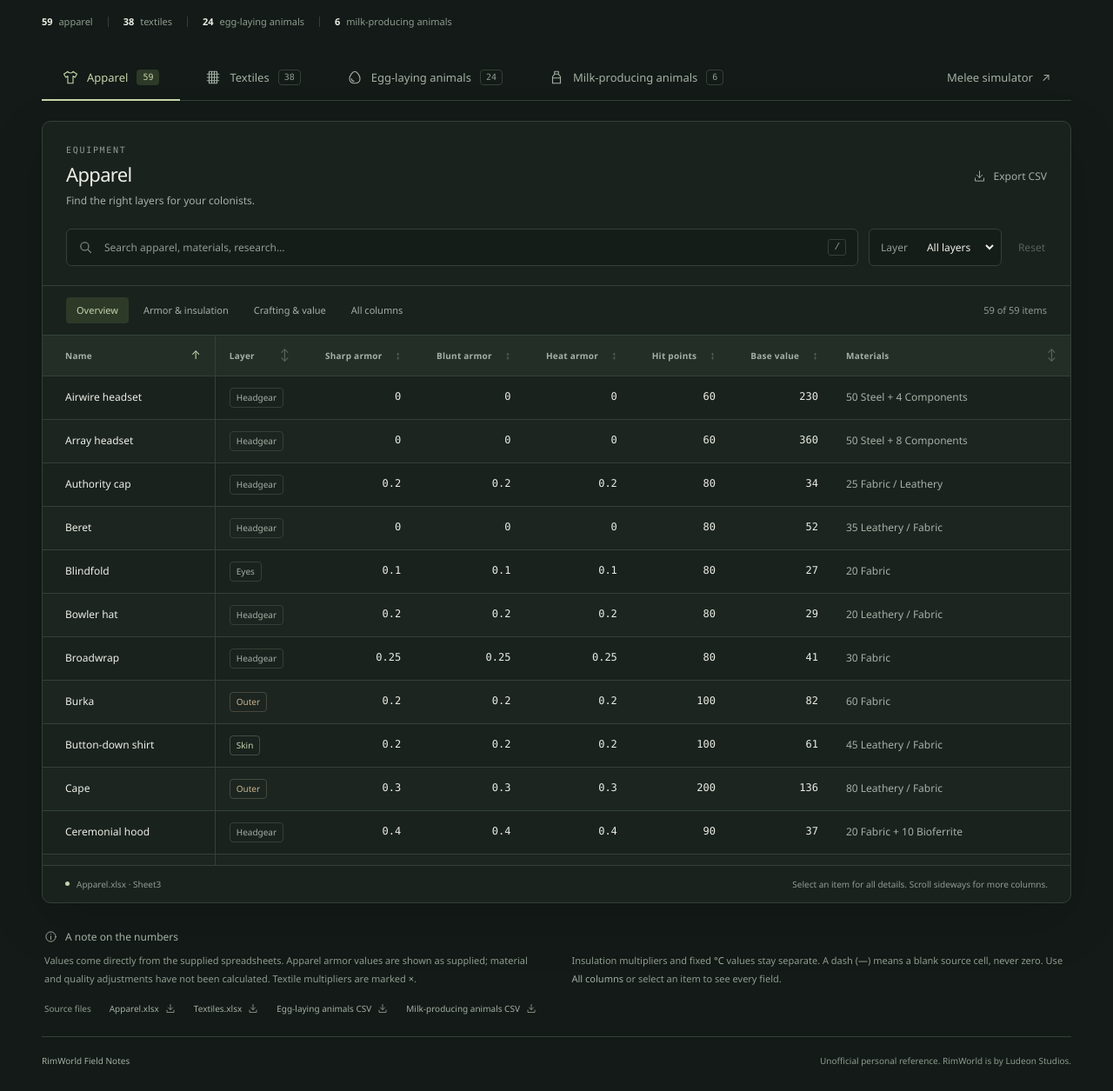
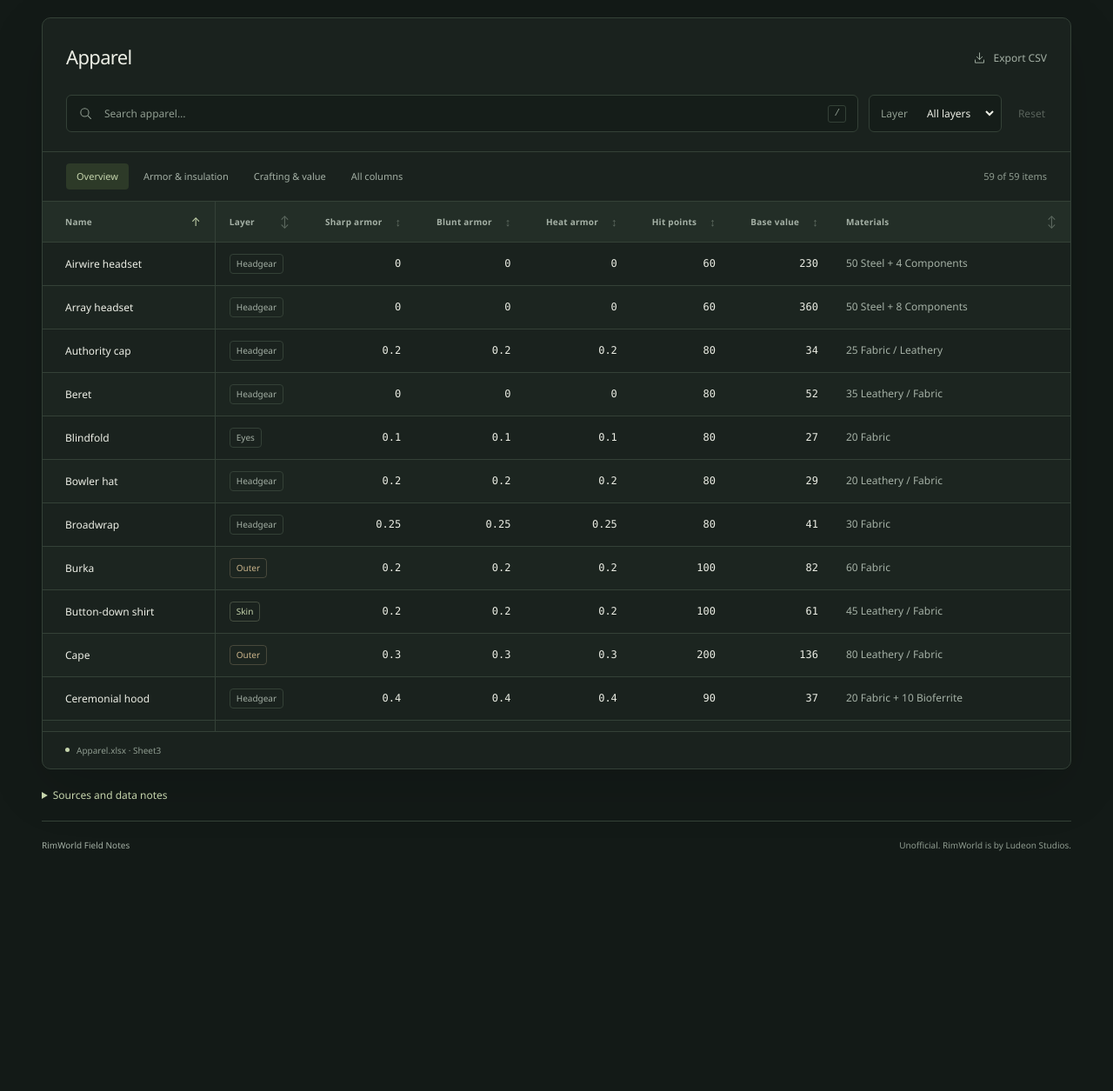
Before and after one commit to ttdow/rimworld-reference, a plain HTML site: page site/index.html in a window 1280 px wide. Shown: the part 256-1511 px from the top of the page at 87% size. After the commit the page ends 1263 px from the top, so only its background shows below. Drawn offline with Linux system fonts and the light colour scheme.

Commit message:
Trim reference table copy and collapse source notes

```diff
--- a/site/assets/app.js
+++ b/site/assets/app.js
@@ -7,10 +7,8 @@
   const collator = new Intl.Collator("en", { numeric: true, sensitivity: "base" });
   const copy = {
     apparel: {
-      eyebrow: "EQUIPMENT",
       countLabel: "items",
-      description: "Find the right layers for your colonists.",
-      placeholder: "Search apparel, materials, research…",
+      placeholder: "Search apparel…",
       category: "Layer",
       categoryAll: "All layers",
       views: [
@@ -21,10 +19,8 @@
       ],
     },
     textiles: {
-      eyebrow: "MATERIALS",
       countLabel: "textiles",
-      description: "Compare the materials behind your apparel.",
-      placeholder: "Search textiles, categories, any value…",
+      placeholder: "Search textiles…",
       category: "Category",
       categoryAll: "All categories",
       views: [
@@ -35,10 +31,8 @@
       ],
     },
     eggs: {
-      eyebrow: "ANIMALS",
       countLabel: "animals",
-      description: "Compare egg output, feed efficiency, and breeding needs.",
-      placeholder: "Search animals, diet, Core, Odyssey…",
+      placeholder: "Search animals…",
       category: "Diet",
       categoryAll: "All diets",
       filters: [
@@ -53,10 +47,8 @@
       ],
     },
     milk: {
-      eyebrow: "ANIMALS",
       countLabel: "animals",
-      description: "Compare milk yield, feed needs, climate, and caravan roles.",
-      placeholder: "Search animals, notes, diet, caravan roles…",
+      placeholder: "Search animals…",
       category: "Pack animal",
       categoryAll: "Either",
       filters: [{ key: "caravanMount", label: "Caravan mount", all: "Either" }],
@@ -91,7 +83,6 @@
   const state = { dataset: "apparel", tables: {} };
   for (const key of Object.keys(datasets)) {
     state.tables[key] = { query: "", category: "", filters: {}, view: "overview", sort: "name", direction: "asc" };
-    $(`#${key}-total`).textContent = datasets[key].rows.length;
     $(`#${key}-count`).textContent = datasets[key].rows.length;
   }
 
@@ -329,8 +320,6 @@
       button.setAttribute("aria-pressed", String(selected));
     }
     $("#table-title").textContent = data.name;
-    $("#table-eyebrow").textContent = words.eyebrow;
-    $("#table-description").textContent = words.description;
     $("#search").value = current.query;
     $("#search").placeholder = words.placeholder;
     $("#category-label").textContent = words.category;
@@ -369,7 +358,7 @@
     }
     $("#detail-fields").replaceChildren(fragment);
     const sourceLabel = [data.source.file, data.source.sheet, `row ${row.sourceRow}`].filter(Boolean).join(" · ");
-    $("#detail-source").textContent = `Source: ${sourceLabel}. Values as supplied.`;
+    $("#detail-source").textContent = `Source: ${sourceLabel}`;
     $("#detail-dialog").showModal();
     $("#detail-dialog").scrollTop = 0;
     $("#close-detail").focus({ preventScroll: true });
@@ -424,7 +413,9 @@
   window.addEventListener("hashchange", () => {
     const key = window.location.hash.slice(1);
     if (datasets[key]) selectDataset(key);
+    if (key === "source-notes") $("#source-notes").open = true;
   });
+  $('.source-link[href="#source-notes"]').addEventListener("click", () => { $("#source-notes").open = true; });
   $("#search").addEventListener("input", (event) => { activeState().query = event.target.value; renderTable(); });
   $("#category").addEventListener("change", (event) => { activeState().category = event.target.value; renderTable(); });
   $("#reset-filters").addEventListener("click", resetFilters);
@@ -448,5 +439,6 @@
   try { savedTheme = localStorage.getItem("rimworld-field-notes-theme") || "dark"; } catch { /* Use default. */ }
   setTheme(savedTheme);
   const requestedDataset = window.location.hash.slice(1);
+  if (requestedDataset === "source-notes") $("#source-notes").open = true;
   selectDataset(datasets[requestedDataset] ? requestedDataset : "apparel");
 })();
--- a/site/assets/styles.css
+++ b/site/assets/styles.css
@@ -74,13 +74,12 @@
 .icon-button { width: 38px; height: 38px; display: inline-flex; align-items: center; justify-content: center; border: 1px solid var(--line); border-radius: 7px; background: transparent; color: var(--muted); }
 .icon-button:hover { color: var(--accent); background: var(--hover); }
 .page-intro { padding: 43px 0 29px; position: relative; }
+.page-intro.reference-intro { padding-block: 24px; }
+.reference-intro h1 { font-size: 32px; }
 .eyebrow { margin: 0; color: var(--subtle); font-family: Consolas, "SFMono-Regular", monospace; font-size: 10px; font-weight: 500; letter-spacing: .17em; }
 h1 { margin: 7px 0 8px; font-family: Georgia, "Times New Roman", serif; font-size: clamp(32px, 3.7vw, 50px); line-height: 1.2; font-weight: 400; letter-spacing: -.04em; }
 .title-period { color: var(--gold); }
 .intro-copy { margin: 0; color: var(--muted); font-size: 14px; }
-.intro-index { display: flex; align-items: center; gap: 17px; margin-top: 20px; color: var(--subtle); font-size: 11px; }
-.intro-index strong { color: var(--text); font-weight: 600; margin-right: 4px; font-variant-numeric: tabular-nums; }
-.index-divider { height: 12px; width: 1px; background: var(--line); }
 .dataset-nav { display: flex; flex-wrap: wrap; gap: 5px; padding-block: 3px 0; border-bottom: 1px solid var(--line); margin-bottom: 23px; }
 .dataset-button { display: inline-flex; align-items: center; justify-content: center; gap: 10px; padding: 13px 24px 15px; background: transparent; color: var(--muted); position: relative; font-size: 13px; }
 .dataset-button .icon { width: 18px; height: 18px; }
@@ -93,7 +92,6 @@
 .reference-panel { border: 1px solid var(--line); border-radius: 10px; background: var(--panel); box-shadow: var(--shadow); overflow: hidden; }
 .panel-heading { padding: 25px 27px 23px; display: flex; justify-content: space-between; align-items: center; gap: 20px; }
 .panel-heading h2 { margin: 2px 0 3px; font-size: 22px; font-weight: 550; letter-spacing: -.03em; }
-.panel-description { margin: 0; font-size: 12px; color: var(--muted); }
 .text-button { display: inline-flex; align-items: center; justify-content: center; gap: 9px; padding: 8px 0; background: transparent; color: var(--accent); font-size: 12px; text-decoration: none; }
 .text-button:hover { text-decoration: underline; text-underline-offset: 4px; }
 .text-button .icon { width: 15px; height: 15px; }
@@ -148,16 +146,13 @@
 .table-footer > span:first-child { display: flex; align-items: center; gap: 8px; flex: 0 1 auto; min-width: 0; }
 #source-label { overflow-wrap: anywhere; }
 .footer-dot { width: 5px; height: 5px; background: var(--accent); border-radius: 50%; }
-.empty-state { text-align: center; padding: 60px 20px; border-top: 1px solid var(--line); }
-.empty-state > .icon { color: var(--subtle); width: 27px; height: 27px; }
-.empty-state h3 { font-weight: 500; margin: 12px 0 4px; font-size: 17px; }
+.empty-state { text-align: center; padding: 24px 20px; border-top: 1px solid var(--line); }
 .empty-state p { color: var(--muted); margin: 0 0 10px; font-size: 12px; }
-.source-notes { padding: 29px 3px 24px; }
-.notes-heading { display: flex; align-items: center; gap: 9px; color: var(--muted); }
-.notes-heading .icon { width: 15px; height: 15px; }
-.notes-heading h2 { margin: 0; font-size: 12px; font-weight: 550; }
-.notes-grid { display: grid; grid-template-columns: 1fr 1fr; gap: 35px; margin-top: 8px; }
-.notes-grid p { margin: 0; color: var(--subtle); font-size: 11px; line-height: 1.9; max-width: 610px; }
+.source-notes { padding: 20px 0; }
+.source-notes > summary { cursor: pointer; color: var(--accent); font-size: 12px; }
+.notes-grid { margin-top: 8px; }
+.notes-grid p, .data-note { color: var(--subtle); font-size: 11px; line-height: 1.9; }
+.notes-grid p { margin: 0; }
 .notes-grid strong { color: var(--muted); font-weight: 500; }
 .source-downloads { display: flex; flex-wrap: wrap; gap: 21px; margin-top: 15px; font-size: 10px; color: var(--subtle); }
 .source-downloads a { display: inline-flex; align-items: center; gap: 7px; color: var(--muted); text-decoration: none; }
@@ -194,12 +189,10 @@
   .icon-button { width: 34px; height: 34px; }
   .page-intro { padding: 31px 0 23px; }
   .intro-copy { font-size: 12px; max-width: 270px; }
-  .intro-index { gap: 11px; font-size: 10px; margin-top: 17px; flex-wrap: wrap; }
   .dataset-nav { margin-bottom: 17px; }
   .dataset-button { padding: 12px; flex: 1 1 auto; gap: 7px; font-size: 11px; }
   .panel-heading { padding: 19px 16px; align-items: flex-start; }
   .panel-heading h2 { font-size: 20px; }
-  .panel-description { font-size: 11px; max-width: 190px; }
   .export-button { font-size: 10px; white-space: nowrap; margin-top: 10px; }
   .filter-toolbar { padding: 0 16px 17px; gap: 10px; flex-wrap: wrap; }
   .search-box { flex-basis: 100%; }
@@ -219,9 +212,6 @@
   .item-name { font-size: 11px; }
   .sort-button { padding-inline: 12px; }
   .table-footer { padding: 12px 16px; align-items: flex-start; gap: 16px; font-size: 9px; }
-  #table-hint { text-align: right; max-width: 185px; }
-  .notes-grid { grid-template-columns: 1fr; gap: 10px; }
-  .source-notes { padding-top: 23px; }
   .source-downloads { gap: 14px; }
   .site-footer { flex-direction: column; align-items: flex-start; gap: 4px; }
   .detail-header { padding: 20px; }
--- a/site/index.html
+++ b/site/index.html
@@ -5,7 +5,7 @@
     <meta name="viewport" content="width=device-width, initial-scale=1">
     <meta name="color-scheme" content="dark light">
     <meta name="description" content="Searchable RimWorld reference tables for apparel, textiles, egg-laying animals, and milk-producing animals. Compare equipment, food output, feed needs, and caravan roles.">
-    <title>Quick Reference · RimWorld Field Notes</title>
+    <title>Reference tables · RimWorld Field Notes</title>
     <link rel="icon" type="image/svg+xml" href="./assets/favicon.svg">
     <link rel="stylesheet" href="./assets/styles.css">
     <script src="./assets/data.js" defer></script>
@@ -34,17 +34,14 @@
         <span><strong>RIMWORLD</strong><span class="brand-subtitle">FIELD NOTES</span></span>
       </a>
       <div class="header-actions">
-        <a href="#source-notes" class="source-link">About the data</a>
+        <a href="#source-notes" class="source-link">Sources</a>
         <button class="icon-button" id="theme-toggle" type="button" aria-label="Switch to light theme" title="Switch to light theme"><svg class="icon" aria-hidden="true"><use href="#icon-sun"/></svg></button>
       </div>
     </header>
 
     <main id="reference">
-      <section class="page-intro" aria-labelledby="page-title">
-        <p class="eyebrow">THE COLONY REFERENCE</p>
-        <h1 id="page-title">Quick reference<span class="title-period">.</span></h1>
-        <p class="intro-copy">Equipment, materials, and food-producing animals for your colony.</p>
-        <div class="intro-index" aria-label="Reference contents"><span><strong id="apparel-total">59</strong> apparel</span><span class="index-divider"></span><span><strong id="textiles-total">38</strong> textiles</span><span class="index-divider"></span><span><strong id="eggs-total">24</strong> egg-laying animals</span><span class="index-divider"></span><span><strong id="milk-total">6</strong> milk-producing animals</span></div>
+      <section class="page-intro reference-intro" aria-labelledby="page-title">
+        <h1 id="page-title">Reference tables</h1>
       </section>
 
       <nav class="dataset-nav" aria-label="Reference sections">
@@ -57,12 +54,12 @@
 
       <section class="reference-panel" aria-labelledby="table-title">
         <div class="panel-heading">
-          <div><p class="eyebrow" id="table-eyebrow">EQUIPMENT</p><h2 id="table-title">Apparel</h2><p class="panel-description" id="table-description">Find the right layers for your colonists.</p></div>
+          <h2 id="table-title">Apparel</h2>
           <button class="text-button export-button" id="export-csv" type="button"><svg class="icon" aria-hidden="true"><use href="#icon-download"/></svg>Export CSV</button>
         </div>
 
         <div class="filter-toolbar">
-          <label class="search-box"><svg class="icon" aria-hidden="true"><use href="#icon-search"/></svg><span class="sr-only">Search all fields in the current table</span><input id="search" type="search" placeholder="Search apparel, materials, research…" autocomplete="off" spellcheck="false"><kbd aria-hidden="true">/</kbd></label>
+          <label class="search-box"><svg class="icon" aria-hidden="true"><use href="#icon-search"/></svg><span class="sr-only">Search all fields in the current table</span><input id="search" type="search" placeholder="Search apparel…" autocomplete="off" spellcheck="false"><kbd aria-hidden="true">/</kbd></label>
           <label class="category-filter"><span id="category-label">Layer</span><select id="category" aria-labelledby="category-label"><option value="">All layers</option></select></label>
           <div class="extra-filters" id="extra-filters"></div>
           <button class="reset-button" id="reset-filters" type="button" disabled>Reset</button>
@@ -73,21 +70,22 @@
         <div class="table-scroll" id="table-scroll" role="region" aria-label="Apparel table; scroll for more columns" tabindex="0">
           <table id="reference-table"><caption class="sr-only" id="table-caption">Apparel from Apparel.xlsx. Select a column heading to sort or an item name to see every field.</caption><thead id="table-head"></thead><tbody id="table-body"></tbody></table>
         </div>
-        <div id="empty-state" class="empty-state" hidden><svg class="icon" aria-hidden="true"><use href="#icon-search"/></svg><h3>No matching entries</h3><p>Try another name, category, or search term.</p><button type="button" class="text-button" id="empty-reset">Clear filters<svg class="icon" aria-hidden="true"><use href="#icon-arrow"/></svg></button></div>
-        <div class="table-footer"><span><span class="footer-dot"></span><span id="source-label">Apparel.xlsx</span></span><span id="table-hint">Select an item for all details. Scroll sideways for more columns.</span></div>
+        <div id="empty-state" class="empty-state" hidden><p>No results.</p><button type="button" class="text-button" id="empty-reset">Clear filters</button></div>
+        <div class="table-footer"><span><span class="footer-dot"></span><span id="source-label">Apparel.xlsx</span></span></div>
       </section>
 
-      <section class="source-notes" id="source-notes" aria-labelledby="notes-title">
-        <div class="notes-heading"><svg class="icon" aria-hidden="true"><use href="#icon-info"/></svg><h2 id="notes-title">A note on the numbers</h2></div>
-        <div class="notes-grid" id="equipment-data-notes"><p>Values come directly from the supplied spreadsheets. Apparel armor values are shown as supplied; material and quality adjustments have not been calculated. Textile multipliers are marked <strong>×</strong>.</p><p>Insulation multipliers and fixed <strong>°C</strong> values stay separate. A dash (<strong>—</strong>) means a blank source cell, never zero. Use <strong>All columns</strong> or select an item to see every field.</p></div>
-        <div class="notes-grid" id="egg-data-notes" hidden><p>Egg output is per female, using the CSV’s maximum-production estimates. Annual output uses a <strong>60-day year</strong>. Percentages are shown as supplied, including ratios above 100%; they are not recalculated from rounded inputs.</p><p>Female feed and total breeder feed are separate measures. Male ratios are approximate males per female for continuous fertilization. <strong>Male for egg output</strong> refers to laying eggs, not hatching chicks. Select an animal for all fields and wiki links.</p></div>
-        <div class="notes-grid" id="milk-data-notes" hidden><p>Milk output and feed figures are the CSV’s supplied estimates per adult female. Annual output uses a <strong>60-day year</strong>. Feed efficiency and hay needs are preserved as supplied, not recalculated from rounded inputs.</p><p>Percentages are shown as supplied. A dash (<strong>—</strong>) means a blank source cell, never zero. Comfortable temperatures use <strong>°C</strong>; pack capacity uses <strong>kg</strong>. Select an animal for notes, all fields, and wiki links.</p></div>
-        <div class="source-downloads"><span>Source files</span><a href="./sources/Apparel.xlsx" download>Apparel.xlsx<svg class="icon" aria-hidden="true"><use href="#icon-download"/></svg></a><a href="./sources/Textiles.xlsx" download>Textiles.xlsx<svg class="icon" aria-hidden="true"><use href="#icon-download"/></svg></a><a href="./sources/rimworld_egg_laying_animals_comparison.csv" download>Egg-laying animals CSV<svg class="icon" aria-hidden="true"><use href="#icon-download"/></svg></a><a href="./sources/rimworld_milk_producing_animals_comparison.csv" download>Milk-producing animals CSV<svg class="icon" aria-hidden="true"><use href="#icon-download"/></svg></a></div>
-      </section>
-      <noscript><p class="noscript-message">Enable JavaScript to search the tables, or download the source files above.</p></noscript>
+      <details class="source-notes" id="source-notes">
+        <summary>Sources and data notes</summary>
+        <p class="data-note">Values as supplied. — = blank source cell.</p>
+        <div class="notes-grid" id="equipment-data-notes"><p>Armor is unadjusted for material or quality. × = multiplier; °C = fixed temperature.</p></div>
+        <div class="notes-grid" id="egg-data-notes" hidden><p>Maximum output per female; 60-day year. Female and breeder feed are separate. Male ratios are approximate. Male requirements refer to laying, not hatching. Percentages may exceed 100%.</p></div>
+        <div class="notes-grid" id="milk-data-notes" hidden><p>Estimated output and feed per adult female; 60-day year. Feed efficiency and hay needs are not recalculated.</p></div>
+        <div class="source-downloads"><a href="./sources/Apparel.xlsx" download>Apparel.xlsx<svg class="icon" aria-hidden="true"><use href="#icon-download"/></svg></a><a href="./sources/Textiles.xlsx" download>Textiles.xlsx<svg class="icon" aria-hidden="true"><use href="#icon-download"/></svg></a><a href="./sources/rimworld_egg_laying_animals_comparison.csv" download>Eggs CSV<svg class="icon" aria-hidden="true"><use href="#icon-download"/></svg></a><a href="./sources/rimworld_milk_producing_animals_comparison.csv" download>Milk CSV<svg class="icon" aria-hidden="true"><use href="#icon-download"/></svg></a></div>
+      </details>
+      <noscript><p class="noscript-message">JavaScript is required for table controls.</p></noscript>
     </main>
 
-    <footer class="site-footer"><span>RimWorld Field Notes</span><span>Unofficial personal reference. RimWorld is by Ludeon Studios.</span></footer>
+    <footer class="site-footer"><span>RimWorld Field Notes</span><span>Unofficial. RimWorld is by Ludeon Studios.</span></footer>
 
     <dialog id="detail-dialog" class="detail-dialog" aria-labelledby="detail-title">
       <div class="detail-header"><div><p class="eyebrow" id="detail-category"></p><h2 id="detail-title"></h2></div><button type="button" id="close-detail" class="icon-button" aria-label="Close item details"><svg class="icon" aria-hidden="true"><use href="#icon-close"/></svg></button></div>
```
